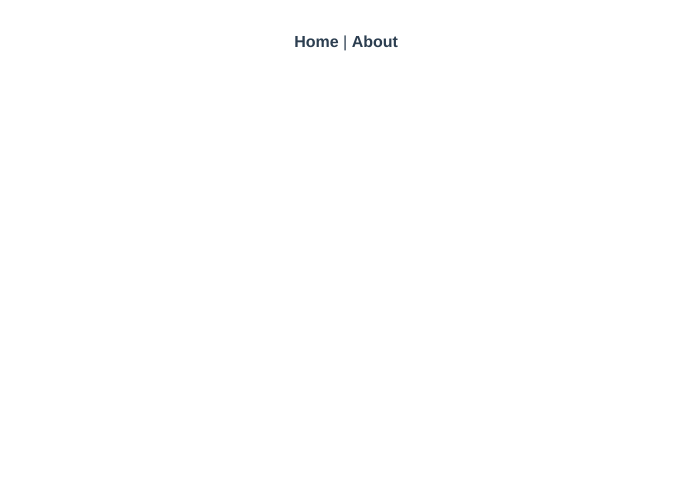
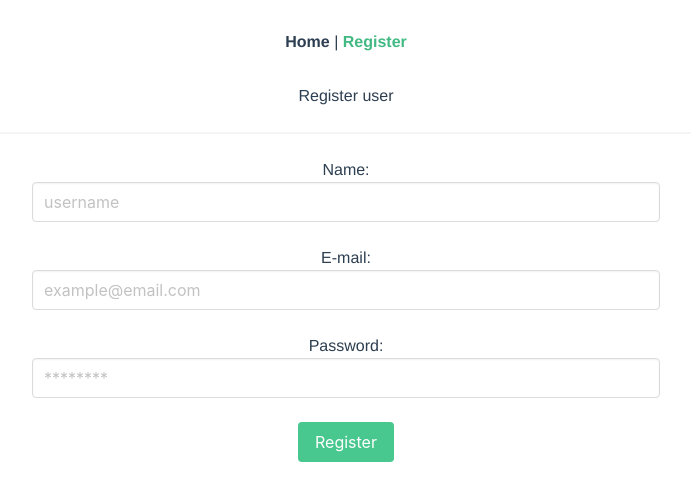
Before and after one commit to 2005869/api-rest-users, a Vue app in the folder users/: page /register in a window 1280 px wide. Before the commit this address had no page. Shown: the top 500 px of the page, without its empty margins (294-985 px from the left). Built offline with nearby package versions, Linux system fonts and the light colour scheme.

Commit message:
insert RegiterView

```diff
--- a/users/package.json
+++ b/users/package.json
@@ -8,6 +8,7 @@
     "lint": "vue-cli-service lint"
   },
   "dependencies": {
+    "axios": "^1.2.2",
     "bulma": "^0.9.4",
     "core-js": "^3.8.3",
     "vue": "^3.2.13",
--- a/users/src/App.vue
+++ b/users/src/App.vue
@@ -1,7 +1,7 @@
 <template>
   <nav>
     <router-link to="/">Home</router-link> |
-    <router-link to="/about">About</router-link>
+    <router-link to="/register">Register</router-link>
   </nav>
   <router-view/>
 </template>
--- a/users/src/router/index.js
+++ b/users/src/router/index.js
@@ -1,11 +1,17 @@
 import { createRouter, createWebHistory } from 'vue-router'
 import HomeView from '../views/HomeView.vue'
+import RegisterView from '../views/RegisterView.vue'
 
 const routes = [
   {
     path: '/',
     name: 'home',
     component: HomeView
+  },
+  {
+    path: '/register',
+    name: 'register',
+    component: RegisterView
   },
   {
     path: '/about',
--- /dev/null
+++ b/users/src/views/RegisterView.vue
@@ -0,0 +1,30 @@
+<template>
+    <div>
+        <h1>Register user</h1>
+        <hr>
+        <div class="columns is-centered">
+            <div class="column is-half">
+                <p>Name:</p>
+                <input type="text" name="username" id="username" placeholder="username" class="input"><br><br>
+                <p>E-mail:</p>
+                <input type="email" name="email" id="email" placeholder="example@email.com" class="input"><br><br>
+                <p>Password:</p>
+                <input type="password" name="password" id="password" placeholder="********" class="input"><br><br>
+                <button class="button is-success">Register</button>
+            </div>
+        </div>
+
+    </div>
+</template>
+
+<script>
+export default {
+    setup() {
+
+    },
+}
+</script>
+
+<style scoped>
+
+</style>
```
Also changed, not shown: 1 other file (tests, documents, lock files or other folders).
